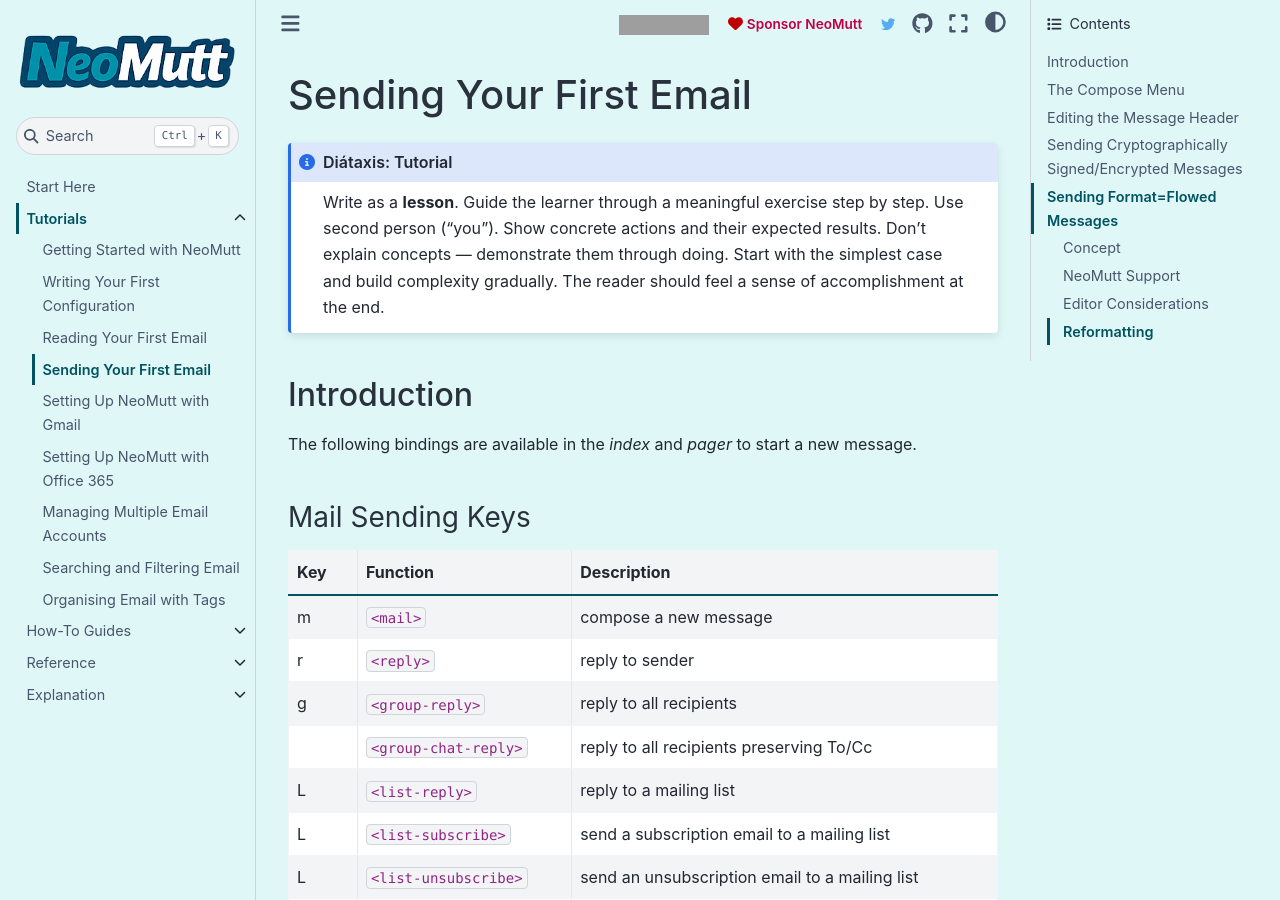
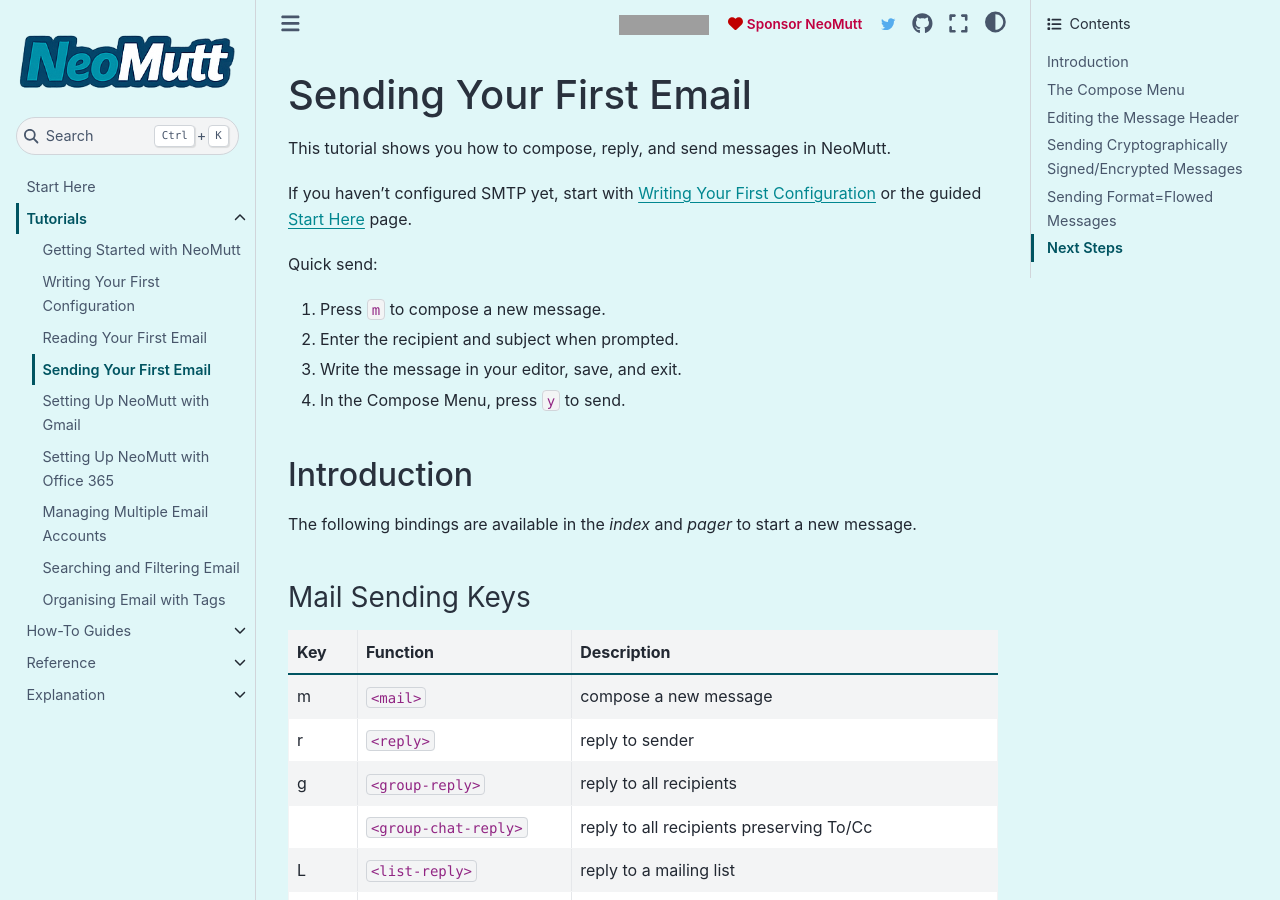
Before and after one commit to neomutt/docs, a Sphinx documentation site: the page built from docs/tutorials/sending-email.md, in a window 1280 px wide and 900 px high. Built offline with Sphinx 7.4.7 and the Sphinx Book theme 1.1.4, drawn with Linux system fonts in a browser that asks for light colours; some of the changed text lies outside the part shown; grey boxes are pictures that could not be loaded.

Commit message:
docs: add quick send path to sending-email

```diff
--- a/docs/tutorials/sending-email.md
+++ b/docs/tutorials/sending-email.md
@@ -7,14 +7,17 @@
 
 # Sending Your First Email
 
-:::{admonition} Diátaxis: Tutorial
-:class: note
+This tutorial shows you how to compose, reply, and send messages in NeoMutt.
 
-Write as a **lesson**. Guide the learner through a meaningful exercise step by step.
-Use second person ("you"). Show concrete actions and their expected results.
-Don't explain concepts — demonstrate them through doing. Start with the simplest case
-and build complexity gradually. The reader should feel a sense of accomplishment at the end.
-:::
+If you haven't configured SMTP yet, start with [Writing Your First Configuration](first-config)
+or the guided [Start Here](../start-here) page.
+
+Quick send:
+
+1. Press `m` to compose a new message.
+2. Enter the recipient and subject when prompted.
+3. Write the message in your editor, save, and exit.
+4. In the Compose Menu, press `y` to send.
 
 ## Introduction
 
@@ -328,3 +331,9 @@
   format (i.e. with `$text_flowed` unset).
 - If `$reflow_space_quotes` is unset, NeoMutt will still add one trailing space after all the
   quotes in the pager (but not when replying).
+
+## Next Steps
+
+- "I want to read and search mail faster." See [Reading Your First Email](first-email) and [Searching and Filtering Email](searching-email).
+- "I want better address completion." See [Address Book](../howto/address-book).
+- "I want encryption and signing." See [Encryption](../explanation/encryption) and [PGP](../howto/pgp).
```
